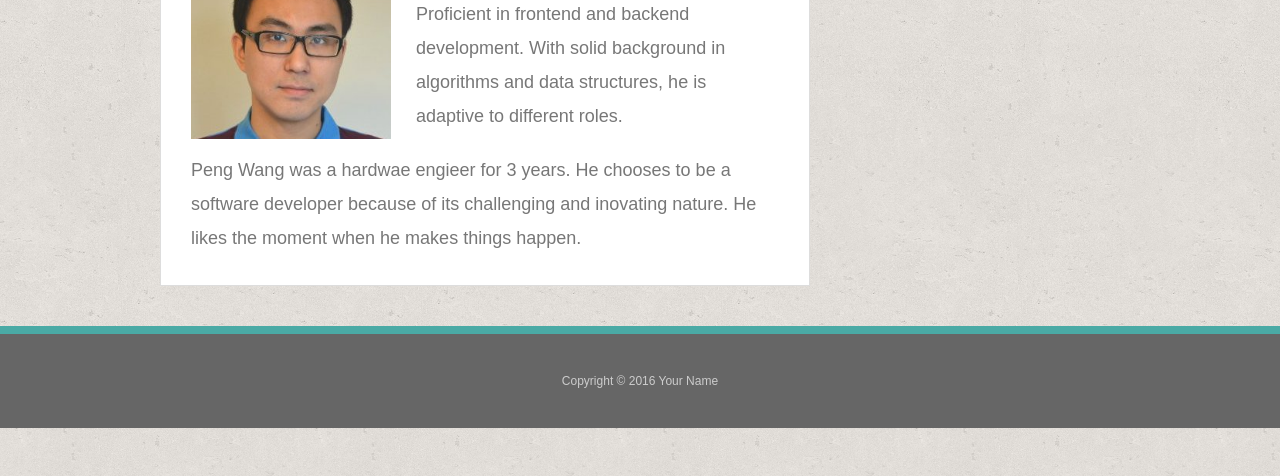
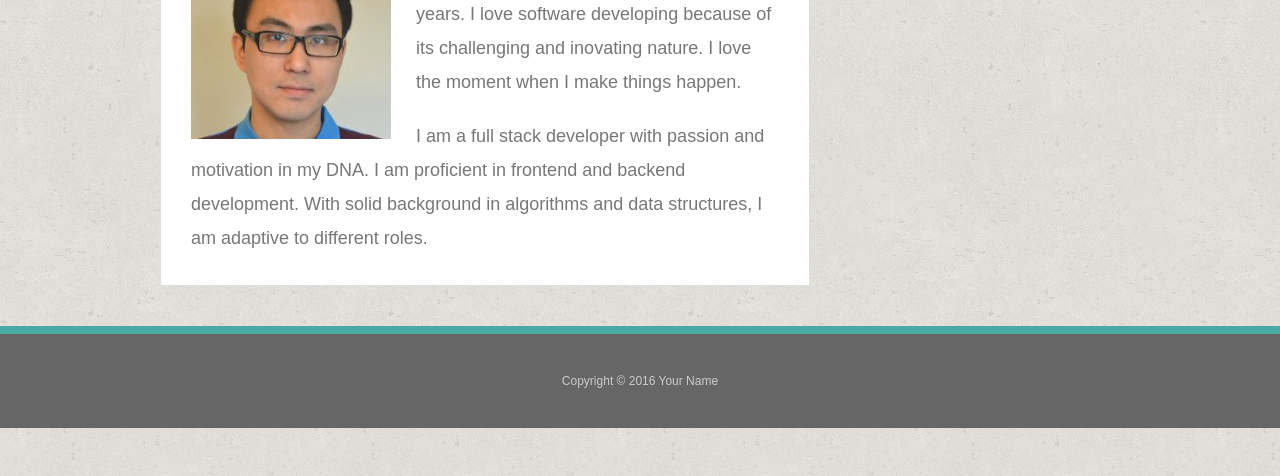
Before and after one commit to pennelyx/Portfolio, a plain HTML site: page index.html in a window 1280 px wide. Shown: the part 324-800 px from the top of the page. Drawn offline with nearby package versions, Linux system fonts and the light colour scheme.

Commit message:
Update index.html

```diff
--- a/index.html
+++ b/index.html
@@ -38,9 +38,9 @@
           <h1>About Me</h1>
           <img src="assets/images/Peng.jpg" class="auth-image" alt="Your Name">
 
-          <p>Peng Wang is a full stack developer with passion and motivation in his DNA. He is Proficient in frontend and backend development. With solid background in algorithms and data structures, he is adaptive to different roles.</p>
+          <p>I got a PhD in Electrical Engineering and has been working as an Hardware Engineer for 3 years. I love software developing because of its challenging and inovating nature. I love the moment when I make things happen.  </p>
 
-          <p>Peng Wang was a hardwae engieer for 3 years. He chooses to be a software developer because of its challenging and inovating nature. He likes the moment when he makes things happen. </p>
+          <p>I am a full stack developer with passion and motivation in my DNA. I am proficient in frontend and backend development. With solid background in algorithms and data structures, I am adaptive to different roles. </p>
 
         </section>
       </div>
```
